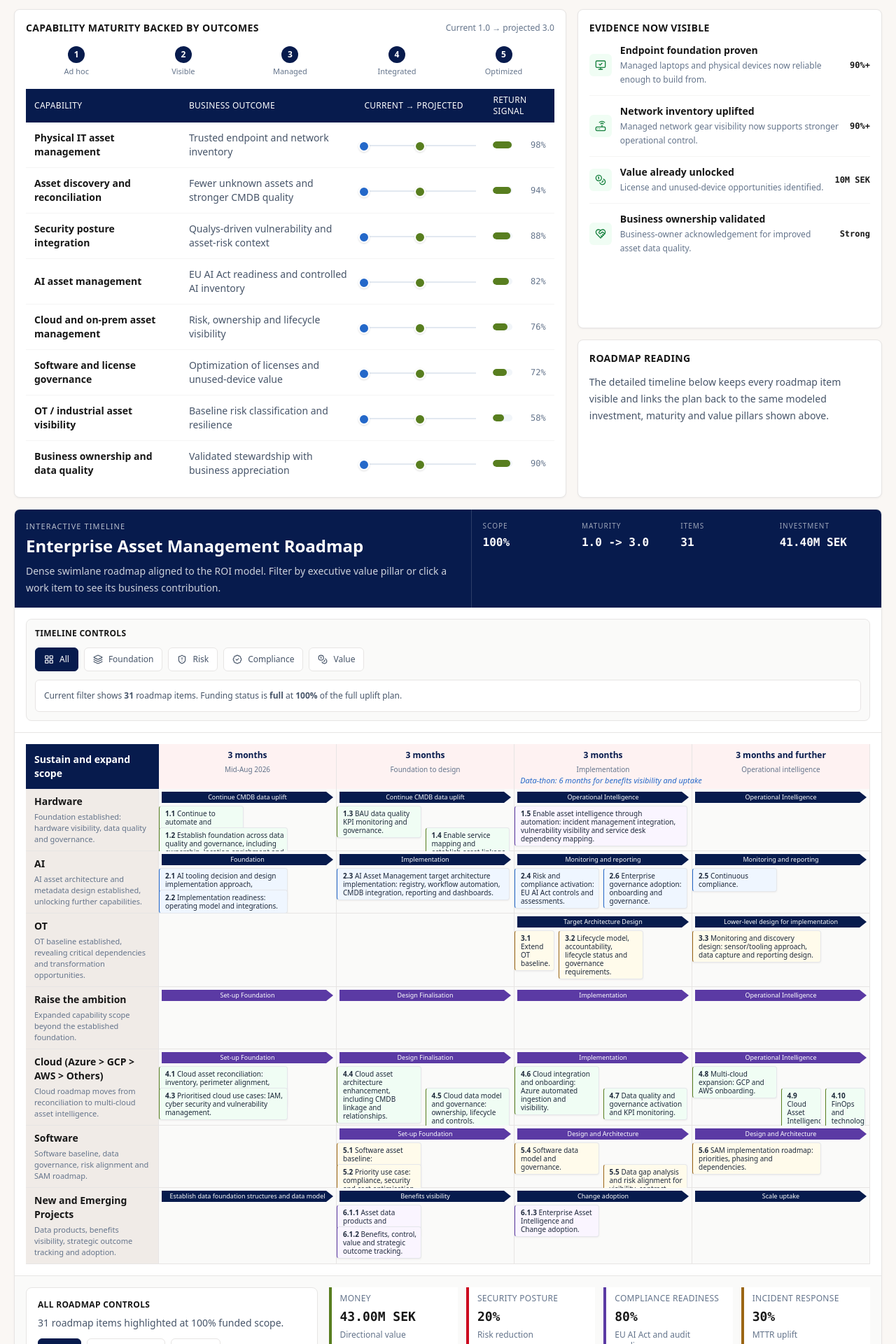
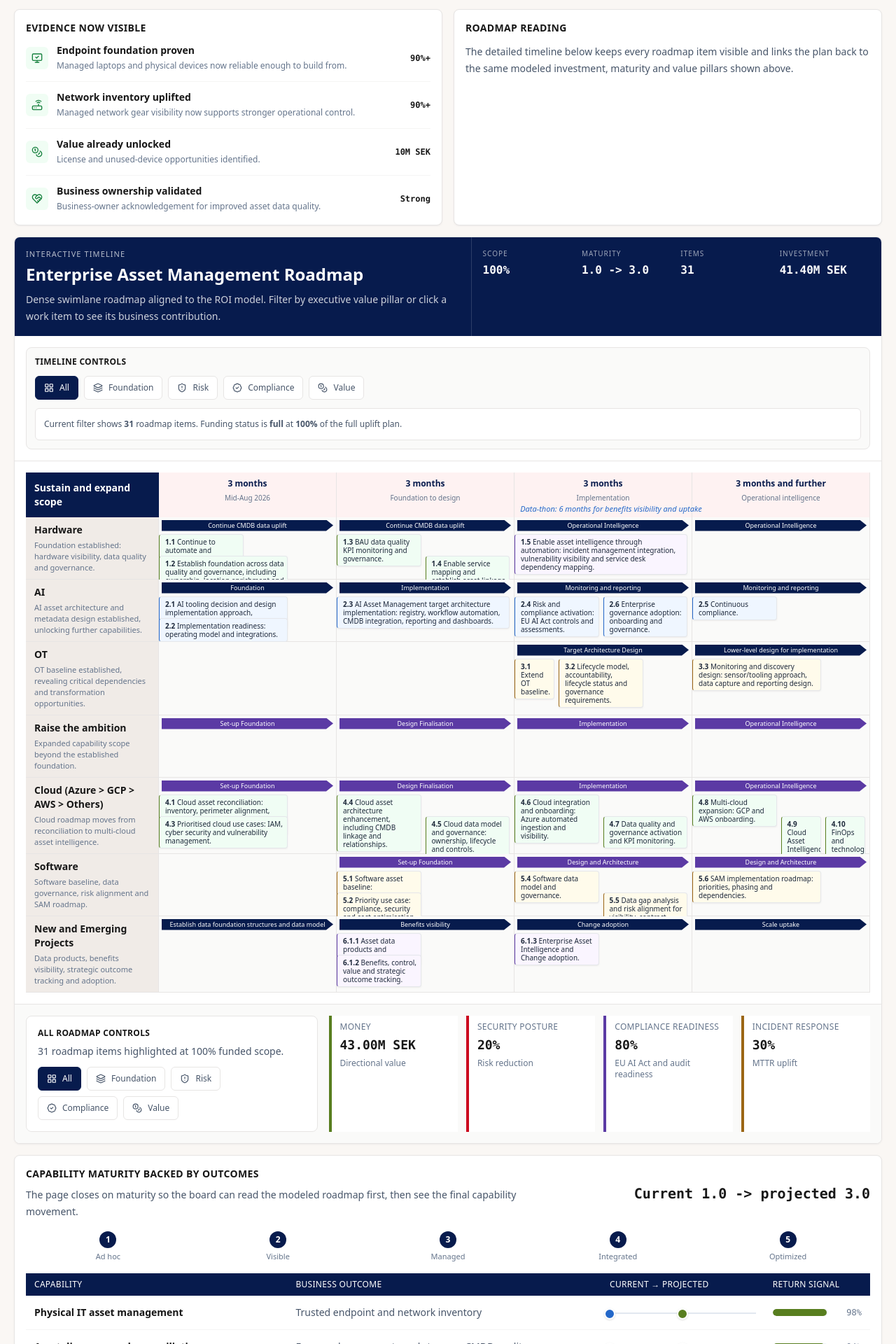
Before and after one commit to panky7/EITAM, a React (Vite) app: page / in a window 1280 px wide. Shown: the part 800-2720 px from the top of the page at 70% size. Built offline with nearby package versions, Linux system fonts and the light colour scheme.

Commit message:
Refine v1 scope modeling controls

```diff
--- a/src/components/views/CapabilityRoiBoard.tsx
+++ b/src/components/views/CapabilityRoiBoard.tsx
@@ -331,76 +331,7 @@ export function CapabilityRoiBoard() {
         </div>
       </section>
 
-      <section className="grid gap-4 xl:grid-cols-[minmax(0,1.45fr)_minmax(300px,0.8fr)]">
-        <div className="rounded-lg border border-stone-200 bg-white p-4 shadow-sm shadow-stone-200/70">
-          <div className="flex flex-wrap items-center justify-between gap-3">
-            <div className="text-sm font-semibold uppercase tracking-wide" style={{ color: INK }}>
-              Capability maturity backed by outcomes
-            </div>
-            <div className="text-xs text-slate-500">
-              Current 1.0 → projected {summary.maturity.projected.toFixed(1)}
-            </div>
-          </div>
-
-          <div className="mt-4 grid grid-cols-5 gap-2 text-center text-[11px] text-slate-500">
-            {['Ad hoc', 'Visible', 'Managed', 'Integrated', 'Optimized'].map((label, index) => (
-              <div key={label}>
-                <div className="mx-auto mb-1 grid h-6 w-6 place-items-center rounded-full bg-[#071B4D] text-xs font-semibold text-white">
-                  {index + 1}
-                </div>
-                {label}
-              </div>
-            ))}
-          </div>
-
-          <div className="mt-4 overflow-x-auto">
-            <table className="w-full min-w-[720px] border-collapse text-sm">
-              <thead>
-                <tr className="bg-[#071B4D] text-left text-xs uppercase tracking-wide text-white">
-                  <th className="px-3 py-2 font-medium">Capability</th>
-                  <th className="px-3 py-2 font-medium">Business outcome</th>
-                  <th className="px-3 py-2 font-medium">Current → projected</th>
-                  <th className="px-3 py-2 font-medium">Return signal</th>
-                </tr>
-              </thead>
-              <tbody>
-                {rows.map((row) => (
-                  <tr key={row.name} className="border-b border-stone-100 last:border-0">
-                    <td className="px-3 py-3 font-semibold" style={{ color: INK }}>
-                      {row.name}
-                    </td>
-                    <td className="px-3 py-3 text-slate-600">{row.outcome}</td>
-                    <td className="px-3 py-3">
-                      <div
-                        className="relative h-6 min-w-40"
-                        aria-label={`Current maturity ${row.currentMaturity.toFixed(1)} projected ${row.projectedMaturity.toFixed(1)}`}
-                      >
-                        <div className="absolute left-0 right-0 top-3 h-0.5 bg-slate-200" />
-                        <div className="absolute top-1.5 h-4 w-4 -translate-x-1/2 rounded-full border-2 border-white bg-[#2468C9] shadow" style={{ left: maturityPosition(row.currentMaturity) }} />
-                        <div className="absolute top-1.5 h-4 w-4 -translate-x-1/2 rounded-full border-2 border-white shadow transition-all" style={{ left: maturityPosition(row.projectedMaturity), backgroundColor: GOOD }} />
-                      </div>
-                    </td>
-                    <td className="px-3 py-3">
-                      <div className="flex items-center gap-2">
-                        <div className="h-2.5 flex-1 overflow-hidden rounded-full bg-slate-100">
-                          <div
-                            className="h-full rounded-full transition-all"
-                            style={{ width: `${row.returnSignalPct}%`, backgroundColor: GOOD }}
-                          />
-                        </div>
-                        <span className="w-10 text-right font-mono text-xs tabular-nums text-slate-500">
-                          {row.returnSignalPct}%
-                        </span>
-                      </div>
-                    </td>
-                  </tr>
-                ))}
-              </tbody>
-            </table>
-          </div>
-        </div>
-
-        <aside className="grid gap-4">
+      <section className="grid gap-4 lg:grid-cols-2">
           <div className="rounded-lg border border-stone-200 bg-white p-4 shadow-sm shadow-stone-200/70">
             <div className="text-sm font-semibold uppercase tracking-wide" style={{ color: INK }}>
               Evidence now visible
@@ -441,7 +372,6 @@ export function CapabilityRoiBoard() {
               value pillars shown above.
             </p>
           </div>
-        </aside>
       </section>
 
       <InteractiveRoadmapTimeline
@@ -451,37 +381,7 @@ export function CapabilityRoiBoard() {
         scopeBenefitSEK={summary.scopeBenefitSEK}
       />
 
-      <section className="rounded-lg border border-stone-200 bg-white p-5 shadow-sm shadow-stone-200/70">
-        <div className="flex flex-wrap items-center justify-between gap-4">
-          <div>
-            <div className="text-sm font-semibold uppercase tracking-wide" style={{ color: INK }}>
-              Capability maturity end state
-            </div>
-            <p className="mt-2 max-w-3xl text-sm leading-6 text-slate-600">
-              Maturity is shown last so the board closes on the business outcome:
-              selected scope moves from ad hoc visibility toward managed asset
-              management capability.
-            </p>
-          </div>
-          <div className="font-mono text-3xl font-semibold tabular-nums" style={{ color: INK }}>
-            {summary.maturity.current.toFixed(1)} -&gt; {summary.maturity.projected.toFixed(1)}
-          </div>
-        </div>
-        <div className="mt-4 grid grid-cols-5 gap-2 text-center text-xs text-slate-500">
-          {['Ad hoc', 'Visible', 'Managed', 'Integrated', 'Optimized'].map((label, index) => (
-            <div key={label} className="rounded-md bg-stone-50 px-2 py-3">
-              <div
-                className={`mx-auto mb-2 h-2 rounded-full ${
-                  index + 1 <= Math.floor(summary.maturity.projected)
-                    ? 'bg-[#587E1F]'
-                    : 'bg-stone-200'
-                }`}
-              />
-              {index + 1}. {label}
-            </div>
-          ))}
-        </div>
-      </section>
+      <MaturityDeck rows={rows} summary={summary} />
     </div>
   );
 }
@@ -511,3 +411,100 @@ function MetricCard({
     </div>
   );
 }
+
+function MaturityDeck({
+  rows,
+  summary,
+}: {
+  rows: ReturnType<typeof capabilityRows>;
+  summary: ReturnType<typeof scopedCapabilityRoiSummary>;
+}) {
+  return (
+    <section className="rounded-lg border border-stone-200 bg-white p-4 shadow-sm shadow-stone-200/70">
+      <div className="flex flex-wrap items-center justify-between gap-3">
+        <div>
+          <div className="text-sm font-semibold uppercase tracking-wide" style={{ color: INK }}>
+            Capability maturity backed by outcomes
+          </div>
+          <p className="mt-2 max-w-3xl text-sm leading-6 text-slate-600">
+            The page closes on maturity so the board can read the modeled roadmap
+            first, then see the final capability movement.
+          </p>
+        </div>
+        <div className="font-mono text-xl font-semibold tabular-nums" style={{ color: INK }}>
+          Current {summary.maturity.current.toFixed(1)} -&gt; projected{' '}
+          {summary.maturity.projected.toFixed(1)}
+        </div>
+      </div>
+
+      <div className="mt-4 grid grid-cols-5 gap-2 text-center text-[11px] text-slate-500">
+        {['Ad hoc', 'Visible', 'Managed', 'Integrated', 'Optimized'].map((label, index) => (
+          <div key={label}>
+            <div className="mx-auto mb-1 grid h-6 w-6 place-items-center rounded-full bg-[#071B4D] text-xs font-semibold text-white">
+              {index + 1}
+            </div>
+            {label}
+          </div>
+        ))}
+      </div>
+
+      <div className="mt-4 overflow-x-auto">
+        <table className="w-full min-w-[720px] border-collapse text-sm">
+          <thead>
+            <tr className="bg-[#071B4D] text-left text-xs uppercase tracking-wide text-white">
+              <th className="px-3 py-2 font-medium">Capability</th>
+              <th className="px-3 py-2 font-medium">Business outcome</th>
+              <th className="px-3 py-2 font-medium">Current → projected</th>
+              <th className="px-3 py-2 font-medium">Return signal</th>
+            </tr>
+          </thead>
+          <tbody>
+            {rows.map((row) => (
+              <tr key={row.name} className="border-b border-stone-100 last:border-0">
+                <td className="px-3 py-3 font-semibold" style={{ color: INK }}>
+                  {row.name}
+                </td>
+                <td className="px-3 py-3 text-slate-600">{row.outcome}</td>
+                <td className="px-3 py-3">
+                  <div
+                    className="relative h-6 min-w-40"
+                    aria-label={`Current maturity ${row.currentMaturity.toFixed(1)} projected ${row.projectedMaturity.toFixed(1)}`}
+                  >
+                    <div className="absolute left-0 right-0 top-3 h-0.5 bg-slate-200" />
+                    <div
+                      className="absolute top-1.5 h-4 w-4 -translate-x-1/2 rounded-full border-2 border-white bg-[#2468C9] shadow"
+                      style={{ left: maturityPosition(row.currentMaturity) }}
+                    />
+                    <div
+                      className="absolute top-1.5 h-4 w-4 -translate-x-1/2 rounded-full border-2 border-white shadow transition-all"
+                      style={{
+                        left: maturityPosition(row.projectedMaturity),
+                        backgroundColor: GOOD,
+                      }}
+                    />
+                  </div>
+                </td>
+                <td className="px-3 py-3">
+                  <div className="flex items-center gap-2">
+                    <div className="h-2.5 flex-1 overflow-hidden rounded-full bg-slate-100">
+                      <div
+                        className="h-full rounded-full transition-all"
+                        style={{
+                          width: `${row.returnSignalPct}%`,
+                          backgroundColor: GOOD,
+                        }}
+                      />
+                    </div>
+                    <span className="w-10 text-right font-mono text-xs tabular-nums text-slate-500">
+                      {row.returnSignalPct}%
+                    </span>
+                  </div>
+                </td>
+              </tr>
+            ))}
+          </tbody>
+        </table>
+      </div>
+    </section>
+  );
+}
```
